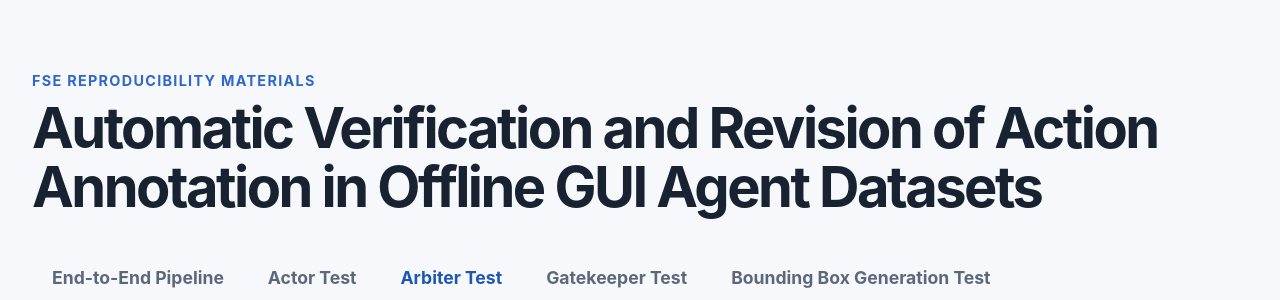
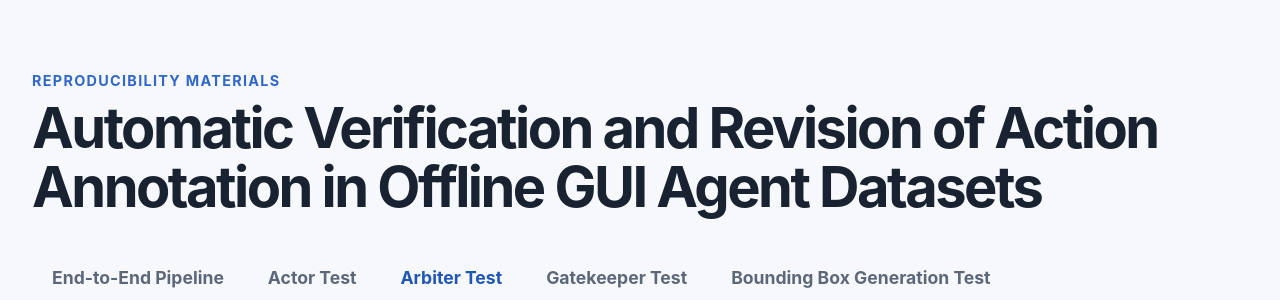
Before and after one commit to anonymous97236/automatic_verification_and_revision, a Flask app: page /arbiter in a window 1280 px wide. Shown: the top 300 px of the page. Run offline with Flask 3, Linux system fonts and the light colour scheme; parts of the project's set-up code (start-up, migrations or seed data) failed here and were passed over.

Commit message:
edit readme

```diff
--- a/src/web/templates/base.html
+++ b/src/web/templates/base.html
@@ -9,7 +9,7 @@
   <body>
     <main class="shell">
       <header class="masthead">
-        <p class="eyebrow">FSE reproducibility materials</p>
+        <p class="eyebrow">Reproducibility materials</p>
         <h1>Automatic Verification and Revision of Action Annotation in Offline GUI Agent Datasets</h1>
       </header>
       <nav class="tabs" aria-label="Pipeline views">
```
Also changed, not shown: README.md.
